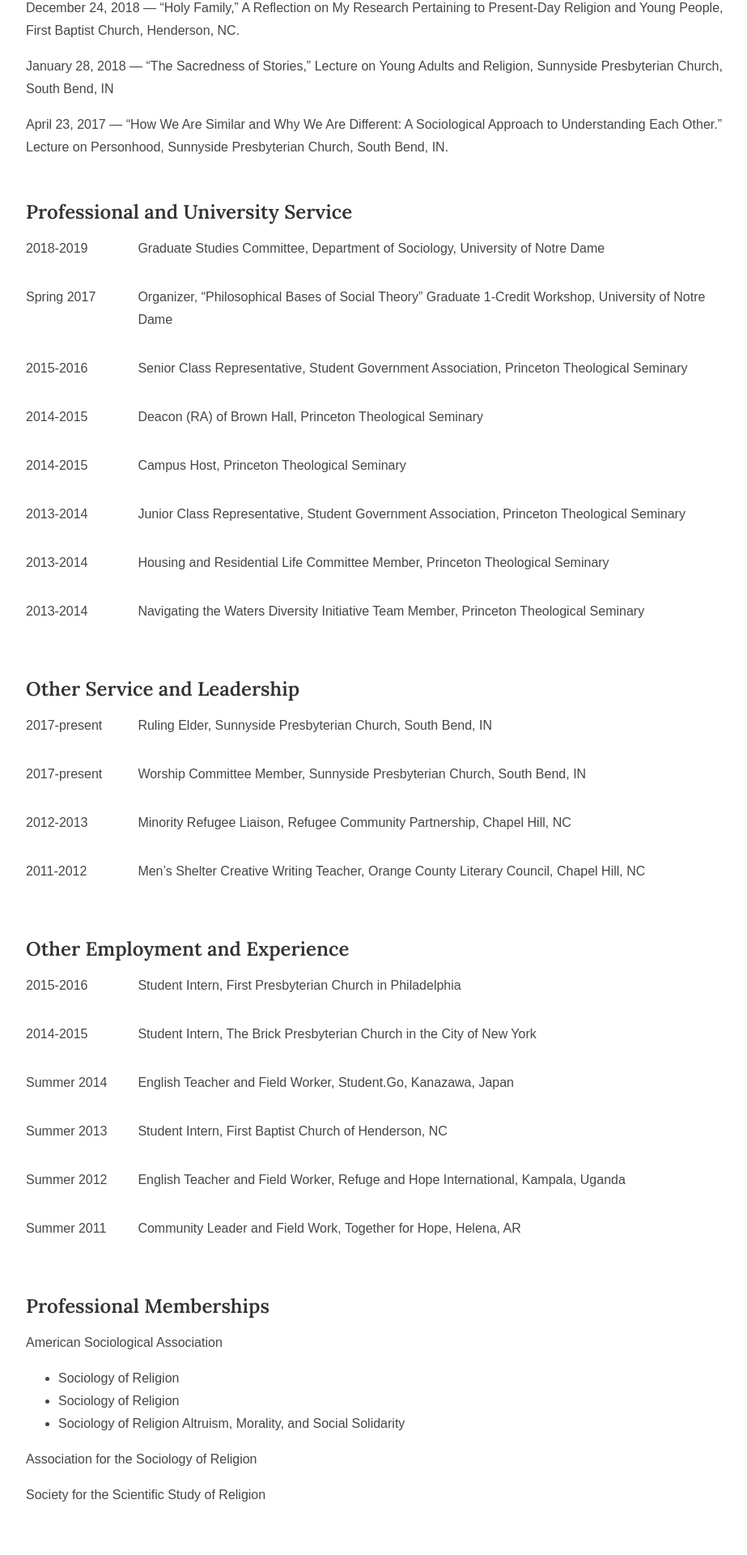
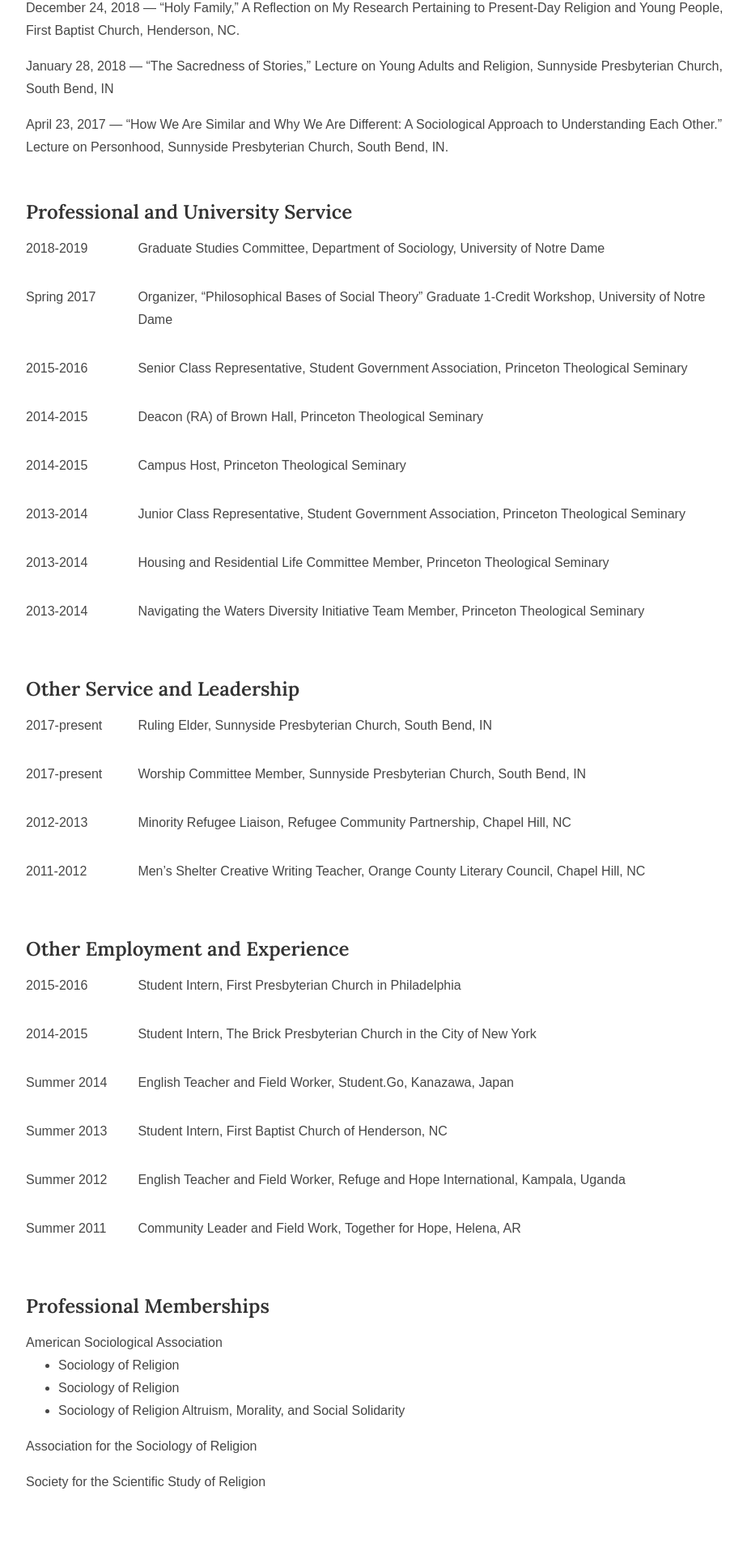
Before and after one commit to michaelrotolo/github.io, a Jekyll site: the page built from cv/index.html, in a window 1280 px wide. Shown: the part 3253-5173 px from the top of the page at 81% size, without its empty margins (160-1083 px from the left). Built offline with Jekyll 4.4.1, drawn with Linux system fonts in a browser that asks for light colours; some web fonts are replaced.

Commit message:
Update main.css

```diff
--- a/css/main.css
+++ b/css/main.css
@@ -81,9 +81,11 @@
     line-height: 28px;
     color: #464646;
 }
-.indent {
-    display:inline-block;
-    text-indent: 50px;
+.membership p:first-child {
+    margin-bottom:0;
+}
+.membership ul {
+    margin:0 auto;
 }
 
 @media only screen and (min-width: 580px) {
```
